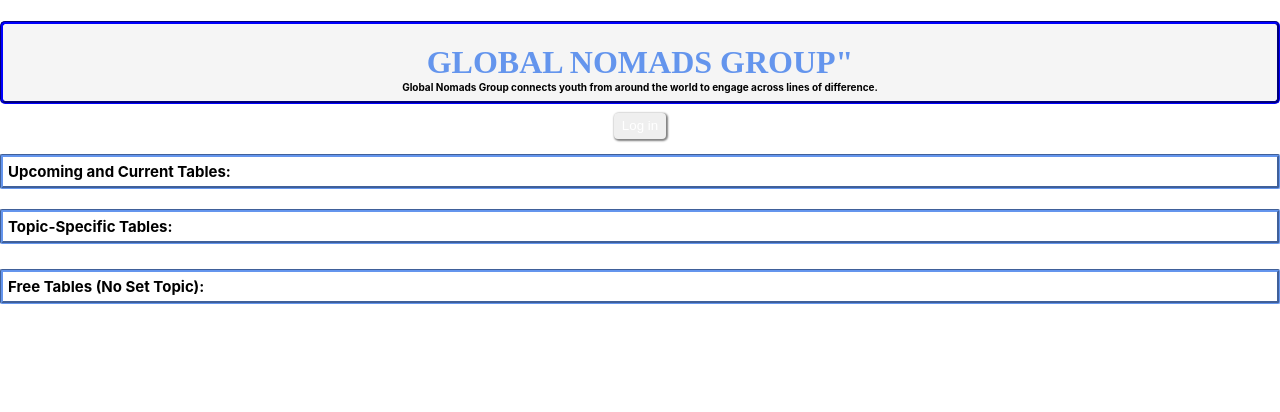
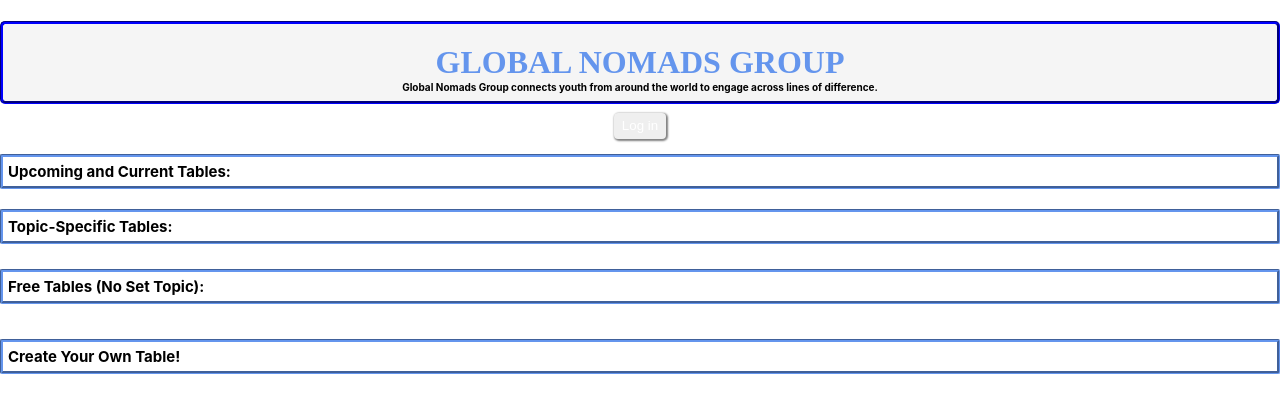
Before and after one commit to jerseycity19/team-8, a React (Create React App) app: page / in a window 1280 px wide. Shown: the top 412 px of the page. Built offline with nearby package versions, Linux system fonts and the light colour scheme; no server answers.

Commit message:
added tables

```diff
--- a/src/App.js
+++ b/src/App.js
@@ -3,6 +3,8 @@
 import "firebase/auth";
 import './App.css';
 import './index.css';
+import Background from 'C://workspace/team-8/src/23671a8f18eb758584bca1ca09ed3e7f.png'
+
 
 class App extends React.Component {
   constructor(props) {
@@ -22,7 +24,7 @@
     return (
       <div>
         <h1 className="App">
-          GLOBAL NOMADS GROUP"
+          GLOBAL NOMADS GROUP
         </h1>
         <h2 className="missionStatement">
           Global Nomads Group connects youth from around
@@ -40,6 +42,9 @@
         <h5>
           Free Tables (No Set Topic):
         </h5>
+        <h6>
+          Create Your Own Table!
+        </h6>
       </div>
     );
   }
--- a/src/index.css
+++ b/src/index.css
@@ -65,3 +65,10 @@
   border-radius: 2px;
   font-size: 15px;
 }
+
+h6 {
+  border: cornflowerblue groove;
+  padding: 5px;
+  border-radius: 2px;
+  font-size: 15px;
+}
```
Also changed, not shown: src/App.css (line endings or trailing spaces).
